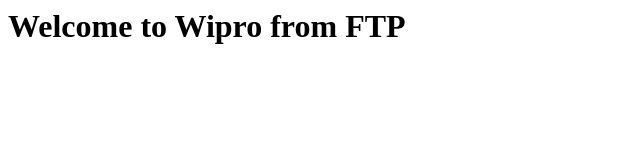
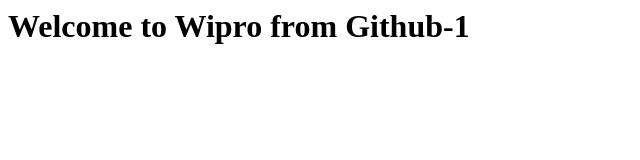
Before and after one commit to SonaliDeb/you, a plain HTML site: page index.html in a window 1280 px wide. Shown: the whole page, without its empty margins (0-640 px from the left). Drawn offline with Linux system fonts and the light colour scheme.

Commit message:
Add files via upload

```diff
--- a/index.html
+++ b/index.html
@@ -1,6 +1,6 @@
 <html>
 	<head> <title> AZURE </title> </head>
 	<body>
-	<h1> Welcome to Wipro from FTP </h1>
+	<h1> Welcome to Wipro from Github-1 </h1>
 	</body>
 </html>
```
